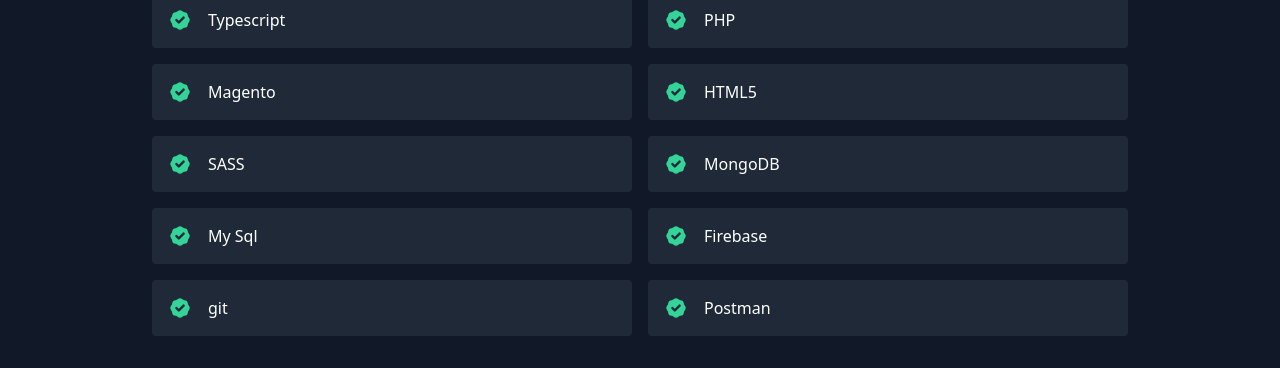
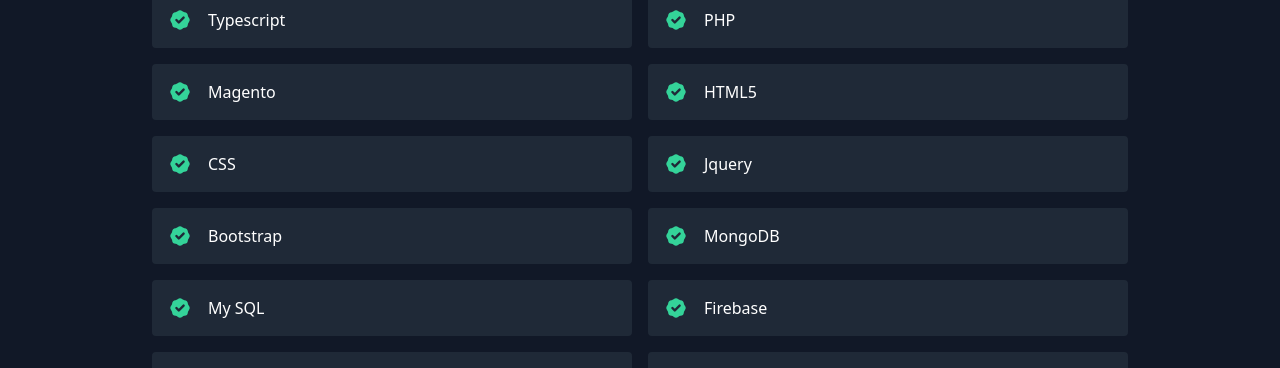
Before and after one commit to nithinpk01/nithin-portfolio, a React (Create React App) app: page / in a window 1280 px wide. Shown: the part 1080-1448 px from the top of the page. Built offline with nearby package versions, Linux system fonts and the light colour scheme.

Commit message:
skill add

```diff
--- a/src/data.js
+++ b/src/data.js
@@ -59,9 +59,11 @@
   "PHP",
   "Magento",
   "HTML5",
-  "SASS",
+  "CSS",
+  "Jquery",
+  "Bootstrap",
   "MongoDB",
-  "My Sql",
+  "My SQL",
   "Firebase",
   "git",
   "Postman"
```
